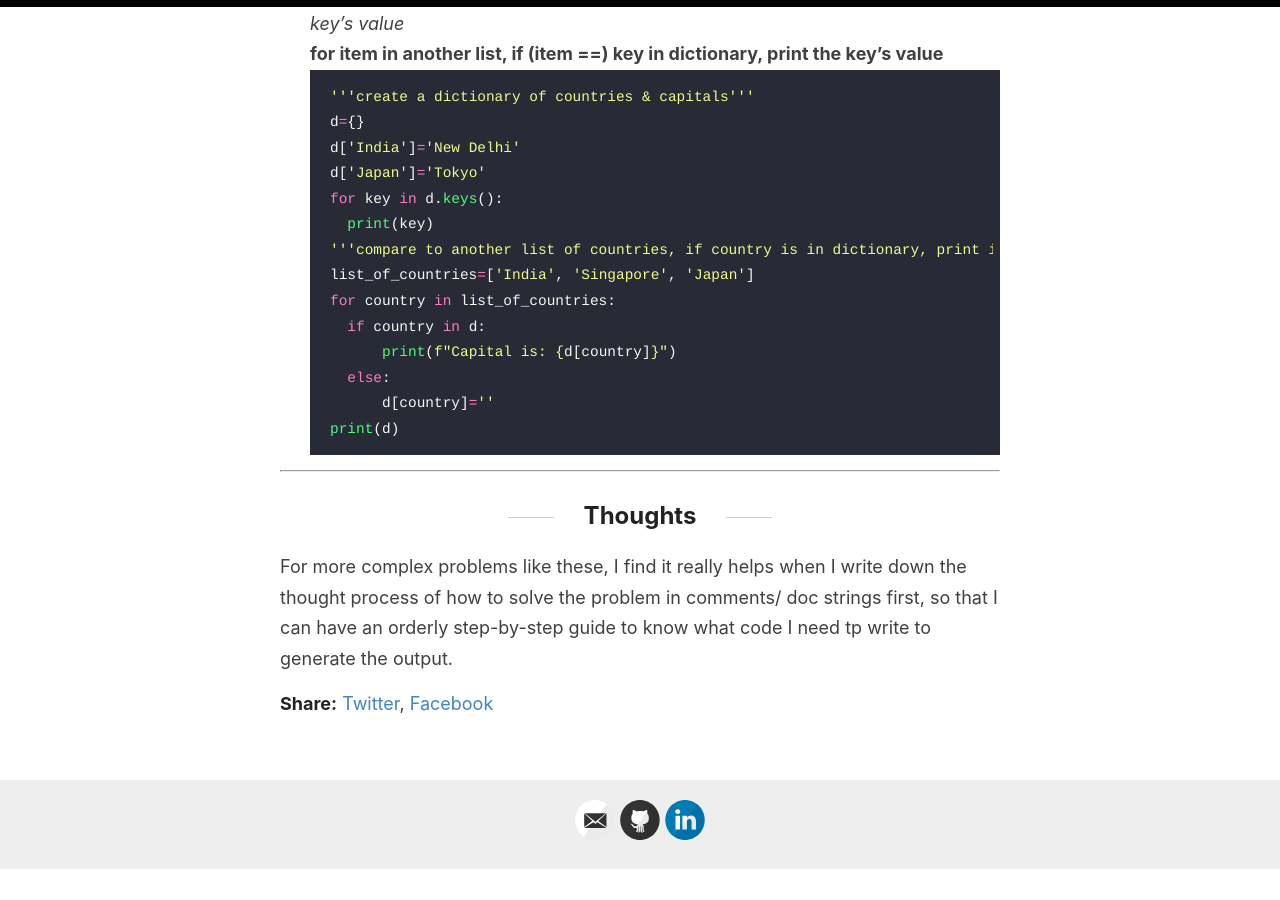
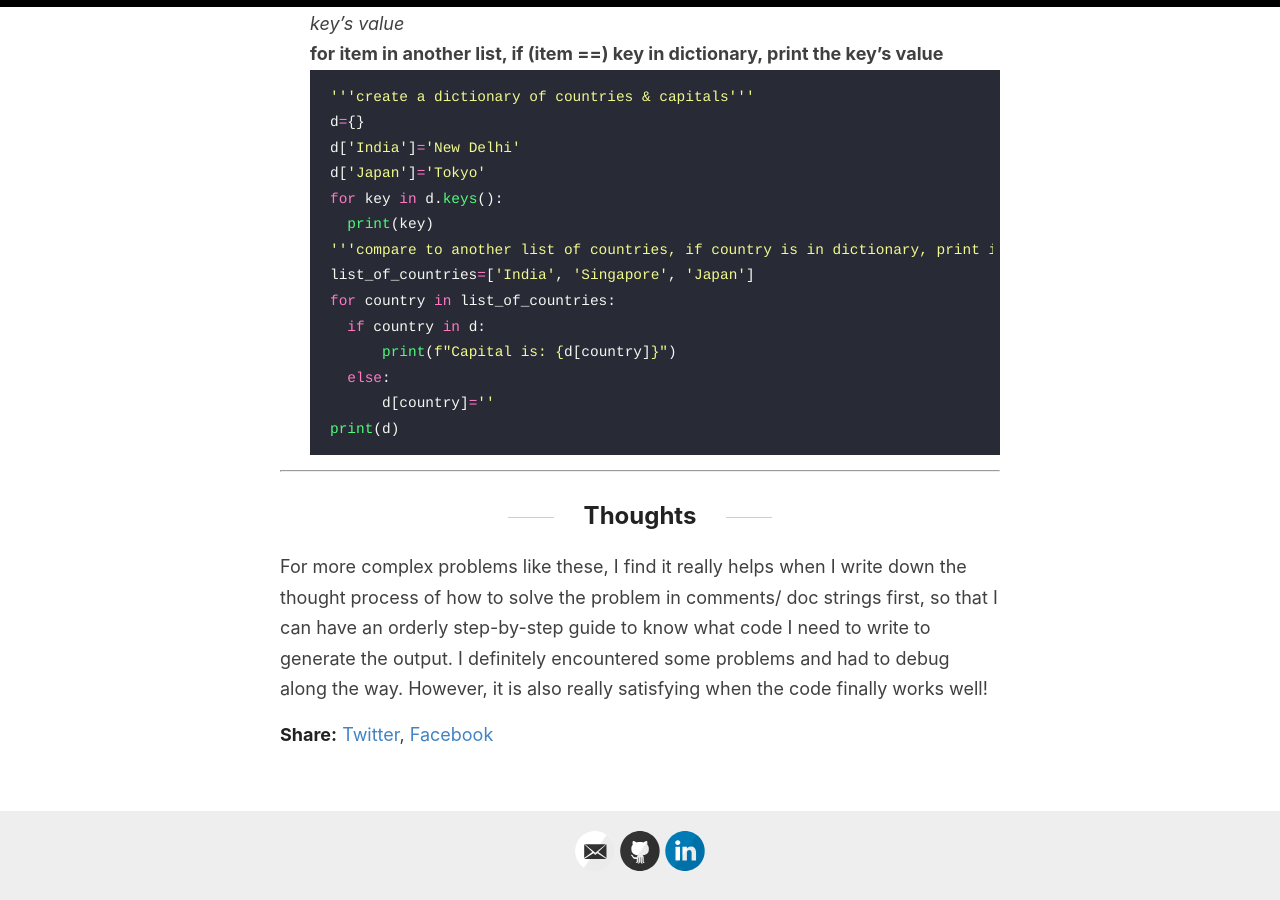
Before and after one commit to liawbeile/liawbeile.github.io, a Jekyll site: the page built from _posts/2021-4-19-april19.md, in a window 1280 px wide and 900 px high, scrolled down 2536 px. Built offline with Jekyll 4.4.1, drawn with Linux system fonts in a browser that asks for light colours; before the commit the page ends 3406 px from its top, so only the background shows below that.

Commit message:
amend post

```diff
--- a/_posts/2021-4-19-april19.md
+++ b/_posts/2021-4-19-april19.md
@@ -117,4 +117,4 @@ print(d)
 
 ## Thoughts
 
-For more complex problems like these, I find it really helps when I write down the thought process of how to solve the problem in comments/ doc strings first, so that I can have an orderly step-by-step guide to know what code I need tp write to generate the output.
+For more complex problems like these, I find it really helps when I write down the thought process of how to solve the problem in comments/ doc strings first, so that I can have an orderly step-by-step guide to know what code I need to write to generate the output. I definitely encountered some problems and had to debug along the way. However, it is also really satisfying when the code finally works well!
```
